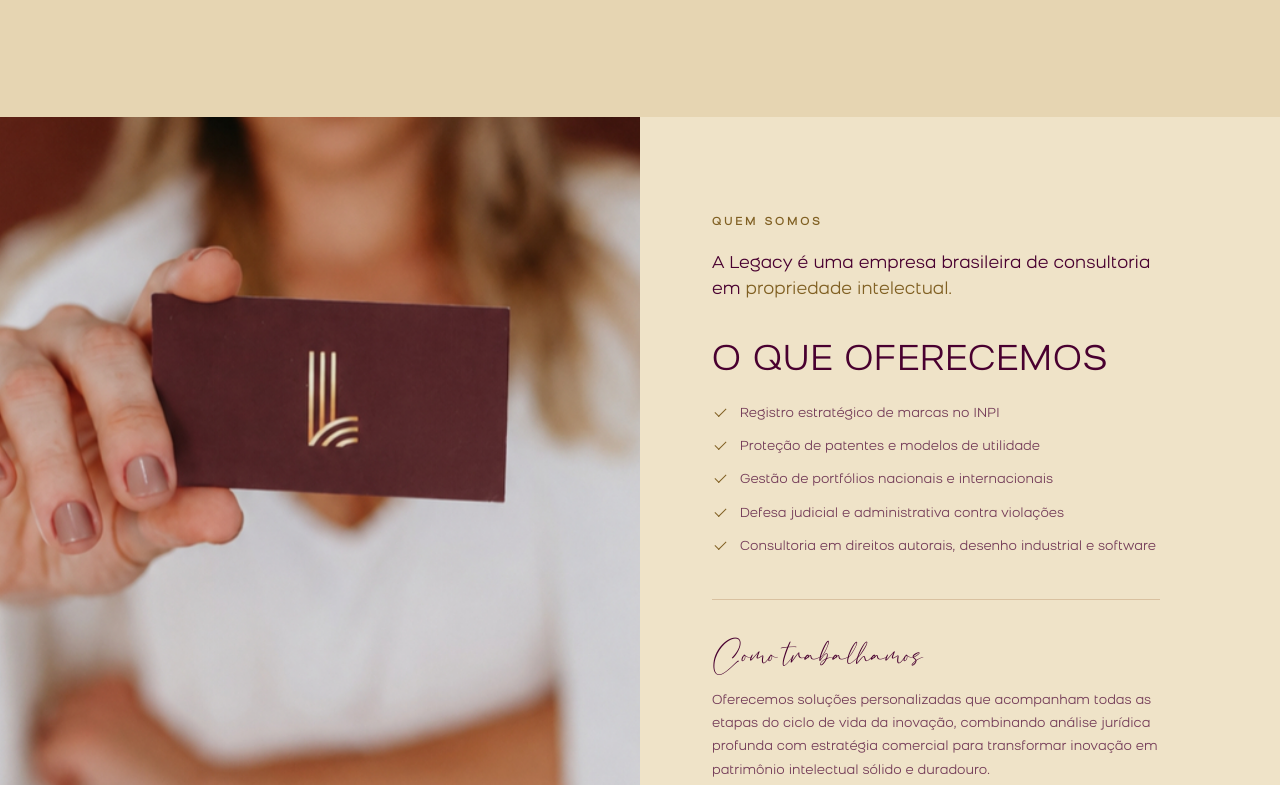
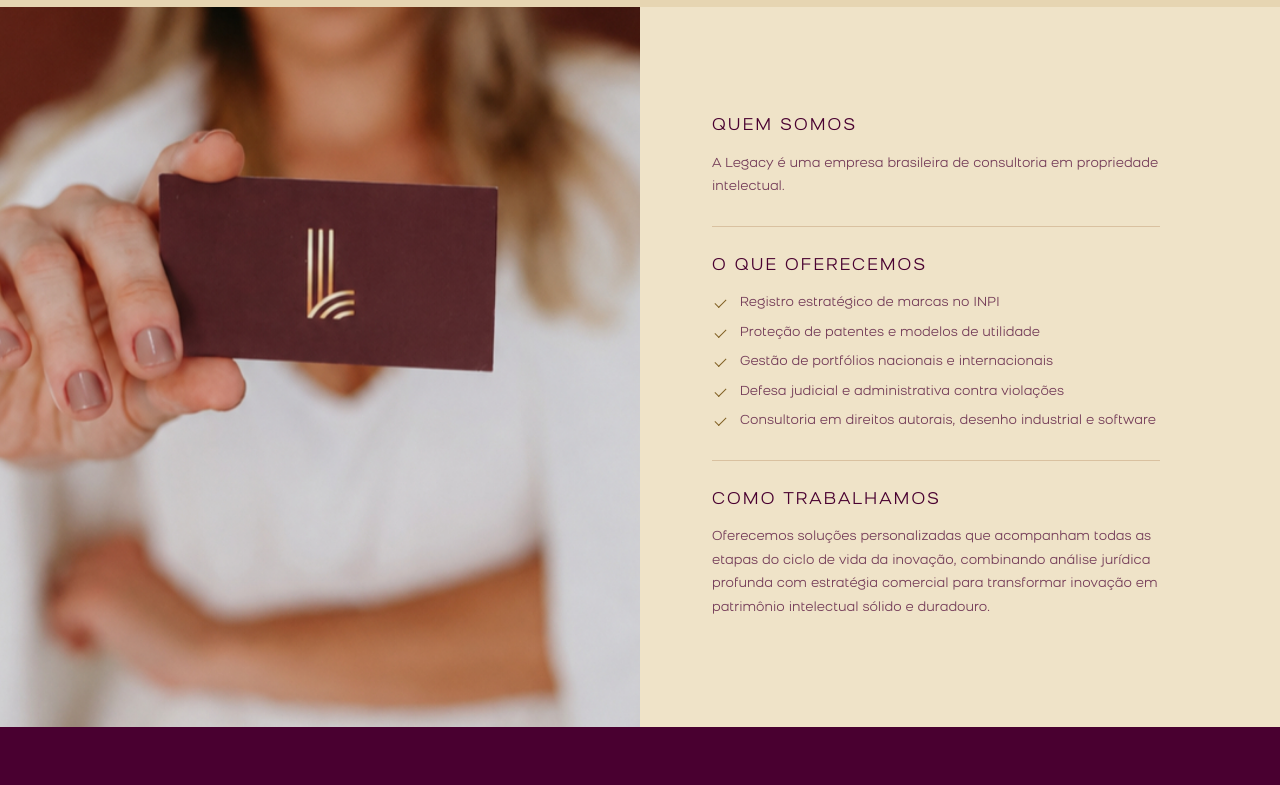
Before and after one commit to AlanneDias/legacy-propriedade-intelectual, a plain HTML site: page dist/index.html in a window 1280 px wide. Shown: the part 1001-1786 px from the top of the page. Drawn offline with Linux system fonts and the light colour scheme.

Commit message:
Padroniza Quem somos e ajusta a abertura
- Quem somos, O que oferecemos e Como trabalhamos com o mesmo
  padrão de título e texto
- Escurecimento da foto da abertura em 80%
- Abertura mais baixa (540px no computador)

Co-Authored-By: Claude Opus 5.5 <noreply@anthropic.com>
Claude-Session: https://claude.ai/code/session_01JWzVUdBWk7K1oG3vF6tqUr

```diff
--- a/dist/index.html
+++ b/dist/index.html
@@ -28,9 +28,12 @@
   <div class="included-split">
     <div class="included-media"><img src="assets/hero.jpg" alt="Apresentação do cartão Legacy" loading="lazy"></div>
     <div class="included-copy">
-      <span class="label">Quem somos</span>
-      <p class="intro-serif">A Legacy é uma empresa brasileira de consultoria em <em>propriedade intelectual.</em></p>
-      <h2 class="caps">O que oferecemos</h2>
+      <div class="qs-block">
+        <h2 class="qs-title">Quem somos</h2>
+        <p>A Legacy é uma empresa brasileira de consultoria em propriedade intelectual.</p>
+      </div>
+      <div class="qs-block">
+        <h2 class="qs-title">O que oferecemos</h2>
         <ul class="checks">
           <li>Registro estratégico de marcas no INPI</li>
           <li>Proteção de patentes e modelos de utilidade</li>
@@ -38,8 +41,9 @@
           <li>Defesa judicial e administrativa contra violações</li>
           <li>Consultoria em direitos autorais, desenho industrial e software</li>
         </ul>
-      <div class="how">
-        <h3>Como trabalhamos</h3>
+      </div>
+      <div class="qs-block">
+        <h2 class="qs-title">Como trabalhamos</h2>
         <p>Oferecemos soluções personalizadas que acompanham todas as etapas do ciclo de vida da inovação, combinando análise jurídica profunda com estratégia comercial para transformar inovação em patrimônio intelectual sólido e duradouro.</p>
       </div>
     </div>
--- a/dist/style.css
+++ b/dist/style.css
@@ -52,14 +52,14 @@ em{font-style:normal} /* destaque só na cor, mesma fonte da frase */
 .statement,.included,.pillars,.contact,.site-footer{--gold:#806023}
 
 /* Abertura (mantida como no layout original) */
-.hero{position:relative;height:650px;background:var(--purple) url('assets/abertura.avif') center/cover;color:var(--cream)}
-.hero-shade{position:absolute;inset:0;background:rgba(0,0,0,.48)}
+.hero{position:relative;height:540px;background:var(--purple) url('assets/abertura.avif') center/cover;color:var(--cream)}
+.hero-shade{position:absolute;inset:0;background:rgba(0,0,0,.8)}
 .hero-header{position:relative;width:86%;margin:auto;height:155px;padding-top:34px}
 .brand{position:absolute;right:0;top:65px;width:145px}
 .brand img{width:100%;height:auto}
 .hero-header nav{display:flex;align-items:center;width:fit-content;margin:0 auto;border-radius:30px;background:var(--purple);padding:7px 38px;gap:35px;font-size:var(--fs-xs);line-height:1.5;letter-spacing:1.2px;text-transform:uppercase}
 .hero-header nav a:hover{color:var(--gold)}
-.hero-content{position:relative;width:86%;margin:88px auto 0}
+.hero-content{position:relative;width:86%;margin:50px auto 0}
 .eyebrow{display:block;font-family:var(--logo);font-size:var(--logo-lg);letter-spacing:5px;font-weight:300;line-height:1.3;margin:0 0 0 -.08em} /* compensa o recuo da letra L */
 .hero h1{font:300 var(--fs-lg)/1.4 var(--sans);letter-spacing:2px;margin:0 0 22px}
 .hero-content p{font-size:var(--fs-md);line-height:1.8;font-weight:300}
@@ -77,15 +77,16 @@ em{font-style:normal} /* destaque só na cor, mesma fonte da frase */
 .included-media{position:relative}
 .included-copy{align-self:center;padding:96px max(40px,calc((100vw - 1040px)/2)) 96px 72px}
 .included-media img{position:absolute;inset:0;width:100%;height:100%;object-fit:cover;object-position:45% center}
-.intro-serif{font-size:var(--fs-md);line-height:1.55;margin:0 0 40px}
-.intro-serif em{color:var(--gold)}
-.included-copy h2{font-size:var(--fs-lg);margin:0 0 22px}
+/* Três blocos com o mesmo padrão: título e texto */
+.qs-block{padding:28px 0;border-top:1px solid var(--line)}
+.qs-block:first-child{border-top:0;padding-top:0}
+.qs-block:last-child{padding-bottom:0}
+.qs-title{font:400 var(--fs-md)/1.3 var(--sans);text-transform:uppercase;letter-spacing:.12em;color:var(--purple);margin:0 0 14px}
+.qs-block p{font-size:var(--fs-sm);line-height:1.8;color:var(--soft);margin:0}
 .checks{list-style:none;margin:0;padding:0;font-size:var(--fs-sm);color:var(--soft)}
-.checks li{position:relative;padding-left:28px;margin-bottom:10px}
-.checks li:before{content:'';position:absolute;left:3px;top:6px;width:10px;height:5px;border-left:1.5px solid var(--gold);border-bottom:1.5px solid var(--gold);transform:rotate(-45deg)}
-.how{margin-top:40px;border-top:1px solid var(--line);padding-top:32px}
-.how h3{font:var(--script-md) var(--script);margin-bottom:10px}
-.how p{font-size:var(--fs-sm);color:var(--soft);margin:0}
+.checks li{position:relative;padding-left:28px;margin-bottom:6px;line-height:1.8}
+.checks li:last-child{margin-bottom:0}
+.checks li:before{content:'';position:absolute;left:3px;top:8px;width:10px;height:5px;border-left:1.5px solid var(--gold);border-bottom:1.5px solid var(--gold);transform:rotate(-45deg)}
 
 /* Serviços em sanfona */
 .services{padding:100px 20px 110px}
@@ -170,7 +171,7 @@ textarea{resize:vertical}
 
 /* Responsivo */
 @media(max-width:860px){
-  .hero{height:580px}.hero-header{height:145px}.brand{width:110px;top:82px}.hero-content{margin-top:80px}.hero-header nav{gap:24px;padding:8px 25px}
+  .hero{height:500px}.hero-header{height:145px}.brand{width:110px;top:82px}.hero-content{margin-top:44px}.hero-header nav{gap:24px;padding:8px 25px}
   .service-content{grid-template-columns:1fr;gap:26px}
   .contact-grid{grid-template-columns:1fr;gap:44px}
   .included-split,.profile-split{grid-template-columns:1fr;min-height:0}
@@ -180,7 +181,7 @@ textarea{resize:vertical}
   .included-copy{padding:56px 40px 70px}
 }
 @media(max-width:640px){
-  .hero{height:540px;background-position:60% center}.hero-header{width:90%;height:175px;padding-top:24px}.hero-header nav{width:100%;justify-content:center;gap:12px;letter-spacing:.4px;padding:9px 10px}.brand{top:77px;width:98px}.hero-content{width:90%;margin-top:72px}.hero h1{letter-spacing:1px}.hero-content p{font-size:var(--fs-sm);max-width:290px}
+  .hero{height:480px;background-position:60% center}.hero-header{width:90%;height:175px;padding-top:24px}.hero-header nav{width:100%;justify-content:center;gap:12px;letter-spacing:.4px;padding:9px 10px}.brand{top:77px;width:98px}.hero-content{width:90%;margin-top:36px}.hero h1{letter-spacing:1px}.hero-content p{font-size:var(--fs-sm);max-width:290px}
   .statement{padding:90px 0}
   .included-media{height:320px}
   .included-copy,.profile-copy{padding:44px 20px 60px}
```
Lines whose indentation alone changed are shown as unchanged.
